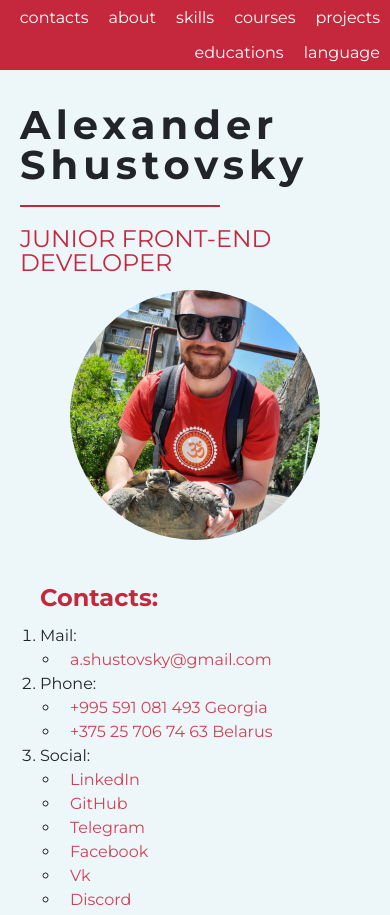
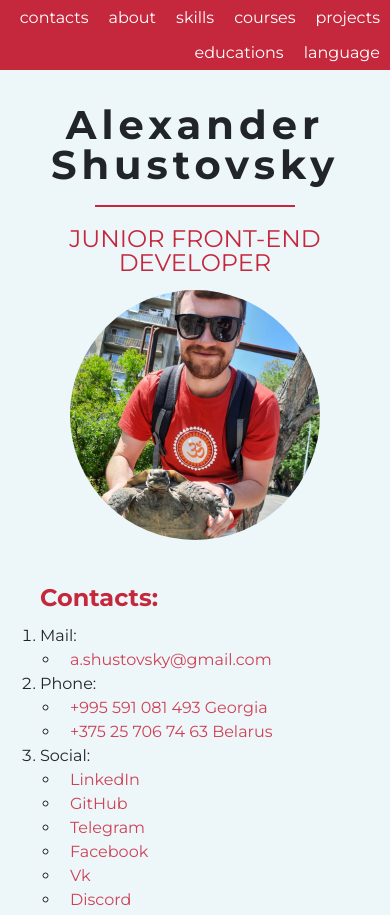
Before and after one commit to Shustovsky/rsschool-cv, a plain HTML site: page index.html in a window 390 px wide. Shown: the top 915 px of the page. Drawn offline with nearby package versions, Linux system fonts and the light colour scheme; files that its build step writes are made by us from their sources.

Commit message:
init: add media rules for 576px

```diff
--- a/sass/blocks/_media.scss
+++ b/sass/blocks/_media.scss
@@ -1,7 +1,10 @@
-@media(max-width:1200px) {}
-
-@media(max-width:992px) {}
-
-@media(max-width:767px) {}
-
-@media(max-width:576px) {}
+@media(max-width:576px) {
+    .profile {
+        &__name {
+            text-align: center;
+            .divider {
+                margin: 0 auto;
+            }
+        }
+    }
+}
```
